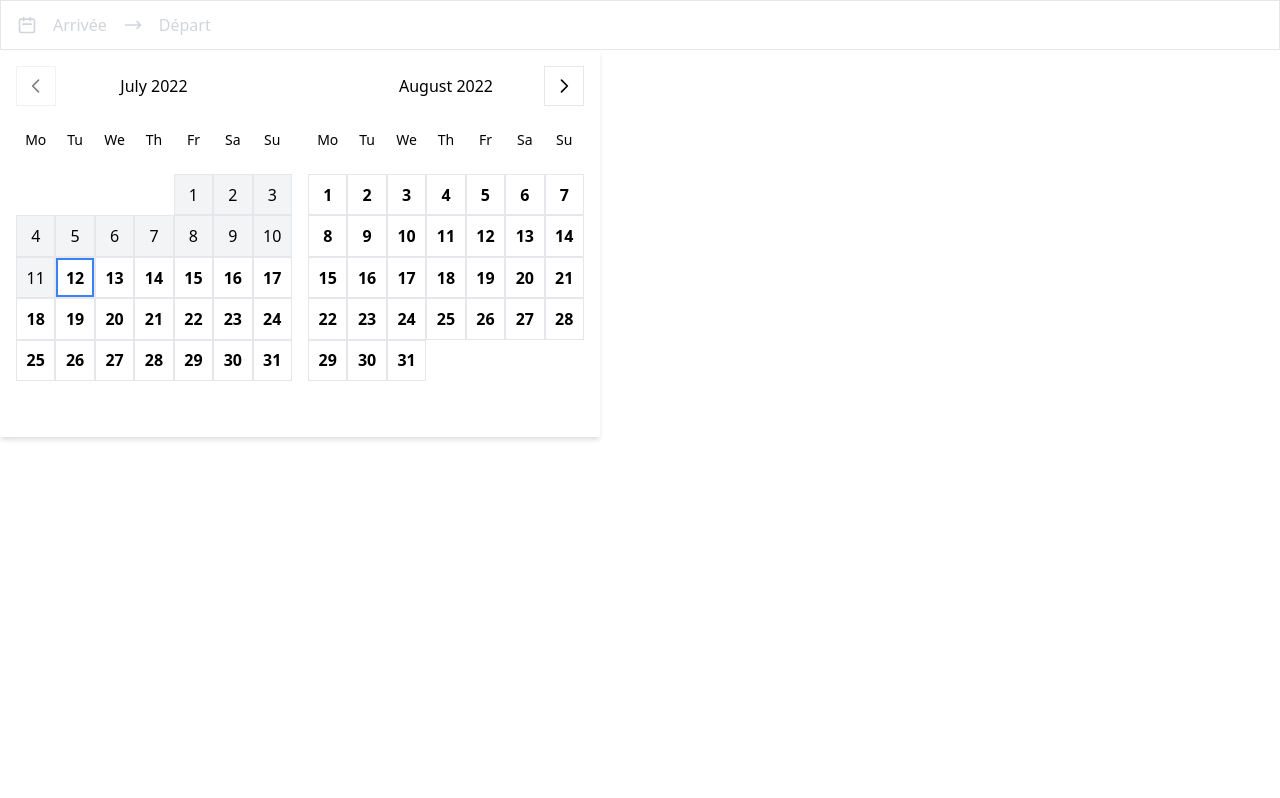
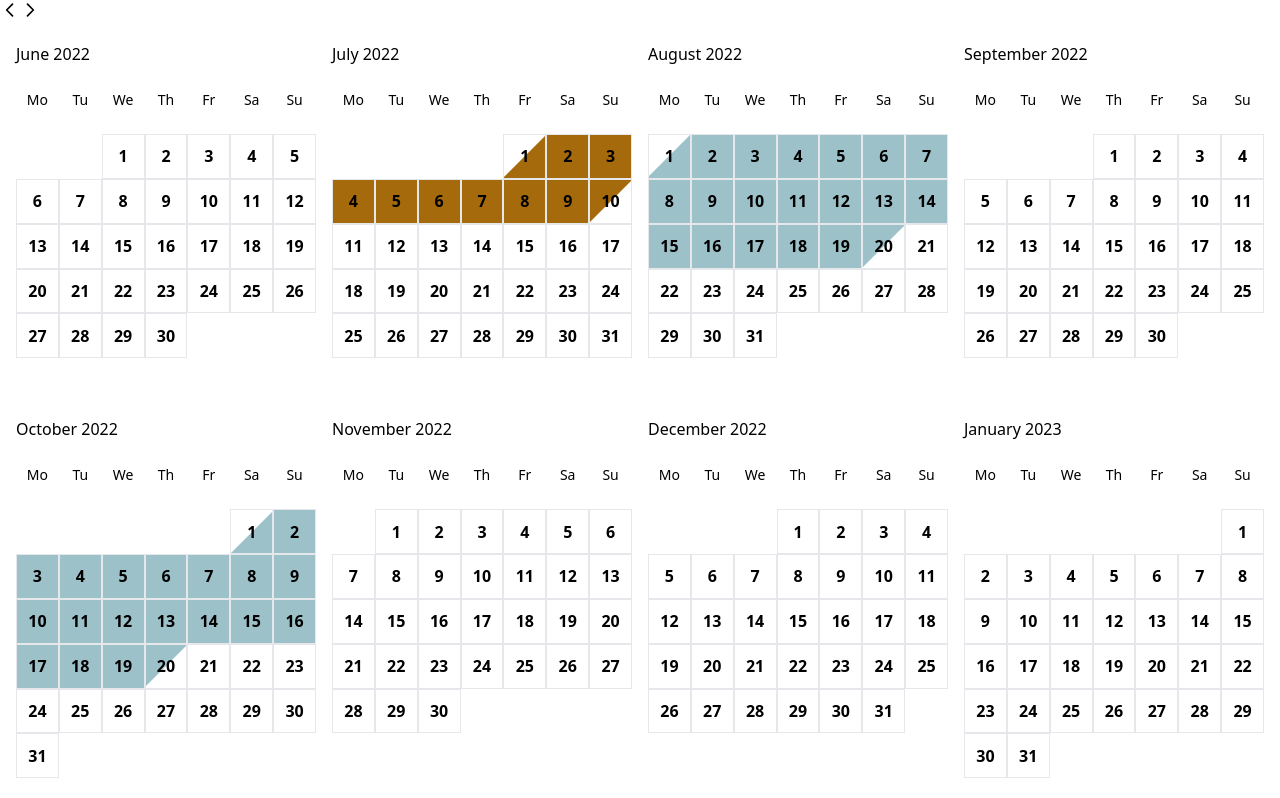
Before and after one commit to joffreyBerrier/vue-datepicker, a Vue app: page / in a window 1280 px wide. Shown: the top 798 px of the page. Built offline with nearby package versions, Linux system fonts and the light colour scheme.

Commit message:
feat(calendar): add year view

```diff
--- a/src/App.vue
+++ b/src/App.vue
@@ -6,7 +6,10 @@
       :booked-dates="bookedDates"
       :period-dates="periodDates"
       :booking-dates="bookingDates"
+      :show-year="true"
+      :show-input-calendar="false"
       @renderNextMonth="renderNextMonth"
+      @select-booking-date="clickOnDate"
     />
   </div>
 </template>
@@ -23,73 +26,34 @@
     },
     data() {
       return {
-        bookedDates: [
-          '2021-07-01',
-          '2021-07-02',
-          '2021-07-03',
-          '2021-07-23',
-          '2021-07-24',
-          '2021-07-25',
-        ] as string[],
+        bookedDates: [] as string[],
         bookingDates: [
           {
-            checkInDate: '2021-07-01',
-            checkOutDate: '2021-07-10',
+            checkInDate: '2022-07-01',
+            checkOutDate: '2022-07-10',
             type: 'admin',
           },
           {
-            checkInDate: '2021-08-10',
-            checkOutDate: '2021-08-20',
+            checkInDate: '2022-08-01',
+            checkOutDate: '2022-08-20',
+            type: 'contract',
+          },
+          {
+            checkInDate: '2022-10-01',
+            checkOutDate: '2022-10-20',
             type: 'contract',
           },
         ] as Booking[],
-        periodDates: [
-          {
-            startAt: '2021-07-01',
-            endAt: '2021-08-31',
-            minimumDuration: 4,
-            periodType: 'nightly',
-          },
-          {
-            startAt: '2021-09-01',
-            endAt: '2021-09-30',
-            minimumDuration: 2,
-            periodType: 'weekly_by_saturday',
-          },
-          {
-            startAt: '2021-10-01',
-            endAt: '2021-10-30',
-            minimumDuration: 4,
-            periodType: 'nightly',
-          },
-          {
-            startAt: '2021-11-01',
-            endAt: '2021-11-29',
-            minimumDuration: 1,
-            periodType: 'weekly_by_sunday',
-          },
-        ] as Period[],
+        periodDates: [] as Period[],
         checkIn: null,
         checkOut: null,
-        nextBookedDates: [
-          '2021-12-01',
-          '2021-12-02',
-          '2021-12-03',
-          '2021-12-04',
-          '2021-12-05',
-          '2021-12-06',
-          '2021-11-14',
-          '2021-11-15',
-          '2021-11-16',
-          '2021-11-17',
-          '2021-11-18',
-          '2021-11-19',
-          '2021-11-20',
-          '2021-11-21',
-        ] as string[],
+        nextBookedDates: [] as string[],
       }
     },
     methods: {
+      clickOnDate(day, currentBooking) {
+        console.log(day, currentBooking)
+      },
       renderNextMonth() {
         if (this.bookedDates.length === 6)
           this.bookedDates.push(...this.nextBookedDates)
@@ -97,3 +61,25 @@
     },
   })
 </script>
+
+<style>
+  .calendar_day--contract .calendar_day.calendar_day--booking {
+    background: #9dc1c9;
+  }
+  .calendar_day--contract .calendar_day--half-day_checkin:before {
+    border-bottom-color: #9dc1c9;
+  }
+  .calendar_day--contract .calendar_day--half-day_checkOut:before {
+    border-top-color: #9dc1c9;
+  }
+
+  .calendar_day--admin .calendar_day.calendar_day--booking {
+    background: #a56a0b;
+  }
+  .calendar_day--admin .calendar_day--half-day_checkin:before {
+    border-bottom-color: #a56a0b;
+  }
+  .calendar_day--admin .calendar_day--half-day_checkOut:before {
+    border-top-color: #a56a0b;
+  }
+</style>
--- a/src/components/Calendar.vue
+++ b/src/components/Calendar.vue
@@ -1,6 +1,7 @@
 <template>
   <div ref="Calendar" class="calendar">
     <calendar-input
+      v-if="showInputCalendar"
       :placeholder="placeholder"
       :check-in="checkIn"
       :check-out="checkOut"
@@ -8,8 +9,22 @@
       @openCalendar="openCalendar"
     />
 
-    <div v-if="showCalendar" class="calendar_wrapper">
+    <div>
+      <button @click="paginate('-')">
+        <base-icon name="chevronLeft" />
+      </button>
+
+      <button @click="paginate('+')">
+        <base-icon name="chevronRight" />
+      </button>
+    </div>
+
+    <div
+      v-if="showCalendar"
+      :class="['calendar_wrapper', { 'calendar_wrapper--year': showYear }]"
+    >
       <calendar-header
+        v-if="!showYear"
         :active-index="activeIndex"
         :months="months"
         @paginate="paginate"
@@ -17,6 +32,8 @@
 
       <div class="calendar_wrapper_content">
         <div v-for="month in slicedMonths" :key="month.monthKey">
+          <template v-if="showYear">{{ month.monthName }}</template>
+
           <calendar-days />
 
           <div class="calendar_wrapper_content-days">
@@ -25,8 +42,13 @@
               :key="day.formatDay"
               :class="[
                 'calendar_day-wrap',
+                // Color date
+                `calendar_day--${getBookingType(day)}`,
                 { 'calendar_day-wrap--no-border': !day.belongsToThisMonth },
-                { 'calendar_day-wrap--disabled': inDisabledDay(day) },
+                {
+                  'calendar_day-wrap--disabled':
+                    inDisabledDay(day) && !isInBookingDates(day),
+                },
               ]"
               @mouseenter="dayMouseOver(day)"
               @mouseleave="dayMouseLeave"
@@ -56,9 +78,18 @@
                     'calendar_day--checkIn-checkOut':
                       checkIn === day.date || checkOut === day.date,
                   },
+                  // Booking date
+                  {
+                    'calendar_day--booking':
+                      isInBookingDates(day) &&
+                      !isInCheckinHalfDayAndCheckin(day) &&
+                      !isInCheckinHalfDayAndNotCheckin(day) &&
+                      !isInCheckoutHalfDay(day),
+                  },
                   // Disabled date
                   {
-                    'calendar_day--disabled': inDisabledDay(day),
+                    'calendar_day--disabled':
+                      inDisabledDay(day) && !isInBookingDates(day),
                   },
                   // Hovering date
                   {
@@ -75,22 +106,16 @@
                   // Half day checkIn + checkIn
                   {
                     'calendar_day--half-day_checkin':
-                      checkIncheckOutHalfDay[day.formatDay] &&
-                      checkIncheckOutHalfDay[day.formatDay].checkIn &&
-                      checkIn,
+                      isInCheckinHalfDayAndCheckin(day),
                   },
                   // Half day checkIn + !checkIn
                   {
                     'calendar_day--half-day_checkin event-none':
-                      checkIncheckOutHalfDay[day.formatDay] &&
-                      checkIncheckOutHalfDay[day.formatDay].checkIn &&
-                      !checkIn,
+                      isInCheckinHalfDayAndNotCheckin(day),
                   },
                   // Half day checkOut
                   {
-                    'calendar_day--half-day_checkOut':
-                      checkIncheckOutHalfDay[day.formatDay] &&
-                      checkIncheckOutHalfDay[day.formatDay].checkOut,
+                    'calendar_day--half-day_checkOut': isInCheckoutHalfDay(day),
                   },
                   // Inactive saturday period
                   {
@@ -126,6 +151,8 @@
 
   import { format } from 'fecha'
 
+  import BaseIcon from './BaseIcon.vue'
+
   import CalendarDays from './CalendarDays.vue'
   import CalendarHeader from './CalendarHeader.vue'
   import CalendarInput from './CalendarInput.vue'
@@ -134,6 +161,7 @@
     addDays,
     getDatesBetweenTwoDates,
     getDayDiff,
+    getMonthDiff,
     isDateAfter,
     isDateBefore,
     validateDateBetweenTwoDates,
@@ -159,6 +187,7 @@
   export default defineComponent({
     name: 'Calendar',
     components: {
+      BaseIcon,
       CalendarDays,
       CalendarHeader,
       CalendarInput,
@@ -180,9 +209,13 @@
         type: [Date, null],
         default: null,
       },
-      countOfMonth: {
-        type: Number,
-        default: 24,
+      startDate: {
+        type: Date,
+        default: new Date(new Date().getFullYear() - 2, 0, 1),
+      },
+      endDate: {
+        type: Date,
+        default: new Date(new Date().getFullYear() + 2, 0, 1),
       },
       formatDate: {
         type: String,
@@ -199,25 +232,38 @@
           checkOut: 'Départ',
         }),
       },
+      showYear: {
+        type: Boolean,
+        default: false,
+      },
+      showInputCalendar: {
+        type: Boolean,
+        default: true,
+      },
     },
     emits: [
       'update:checkIn',
       'update:checkOut',
+      'select-booking-date',
       'renderPreviousMonth',
       'renderNextMonth',
     ],
     setup(props) {
       const formattingFormat = ref('YYYY-MM-DD')
+      const year = new Date().getFullYear()
+      const today = props.showYear ? ref(new Date(year, 0, 1)) : ref(new Date())
+      const months = ref([])
 
-      const today = ref(new Date())
-      const months = ref([])
+      const countOfMonth = getMonthDiff(props.startDate, props.endDate)
+      const activeIndex = ref(getMonthDiff(props.startDate, new Date()) - 1)
+
       // Current month of the current day
-      months.value.push(useCreateMonth(today.value))
+      months.value.push(useCreateMonth(props.startDate))
 
       // Next 12 month after the current day
       const multipleMonths = useCreateMultipleMonths(
-        today.value,
-        props.countOfMonth
+        props.startDate,
+        countOfMonth
       )
       months.value.push(...multipleMonths)
 
@@ -245,6 +291,7 @@
       })
 
       return {
+        activeIndex,
         formattingFormat,
         months,
         nightlyPeriods,
@@ -255,13 +302,13 @@
     },
     data() {
       return {
-        activeIndex: 0 as number,
         checkIncheckOutHalfDay: {} as CheckInCheckOutHalfDay,
         currentPeriod: null as CurrentPeriod | null,
-        hoveringPeriod: null as CurrentPeriod | null,
         disabledDates: [] as string[],
+        flatBookingDates: [] as string[],
         hoveringDates: [] as string[],
         hoveringDay: new Date() as Date,
+        hoveringPeriod: null as CurrentPeriod | null,
         nextDisableBookingDate: null as Date | null,
         newBookingDates: [] as Booking[],
         showCalendar: true as boolean,
@@ -288,7 +335,9 @@
         return format(this.today, this.formattingFormat)
       },
       slicedMonths(): Month[] {
-        return this.months.slice(this.activeIndex, 2 + this.activeIndex)
+        const count = this.showYear ? 12 : 1
+
+        return this.months.slice(this.activeIndex, count + this.activeIndex)
       },
     },
     beforeMount() {
@@ -304,12 +353,14 @@
       isDateAfter,
       isDateBefore,
       paginate(operator: string) {
+        const count = this.showYear ? 12 : 1
+
         if (operator === '-') {
-          this.activeIndex--
+          this.activeIndex -= count
           this.$emit('renderPreviousMonth')
         }
         if (operator === '+') {
-          this.activeIndex++
+          this.activeIndex += count
           this.$emit('renderNextMonth')
           this.createHalfDayDates()
         }
@@ -414,9 +465,11 @@
         )
 
         // Set DisabledDates to []
+        this.flatBookingDates = []
         this.disabledDates = []
 
         // Field DisabledDates whith BookingDates
+        const bookingTypeAndDates = {}
         this.bookingDates.forEach((booking: Booking) => {
           checkIncheckOutHalfDay[booking.checkInDate] = {
             checkIn: true,
@@ -425,16 +478,30 @@
             checkOut: true,
           }
 
-          this.disabledDates.push(
-            ...getDatesBetweenTwoDates(
-              new Date(booking.checkInDate),
-              new Date(booking.checkOutDate),
-              this.formattingFormat
-            )
+          const flatBookingDate = getDatesBetweenTwoDates(
+            new Date(booking.checkInDate),
+            new Date(booking.checkOutDate),
+            this.formattingFormat
           )
+
+          if (bookingTypeAndDates[booking.type]) {
+            bookingTypeAndDates[booking.type].push(...flatBookingDate)
+          } else {
+            bookingTypeAndDates[booking.type] = flatBookingDate
+          }
+        })
+
+        const objectArray = Object.entries(bookingTypeAndDates)
+
+        objectArray.forEach(([key, value]) => {
+          this.flatBookingDates.push({
+            key,
+            value,
+          })
         })
 
         // Field DisabledDates whith BookedDates
+        this.disabledDates = this.flatBookingDates.map((b) => b.value).flat()
         this.disabledDates.push(...bookedDates)
         this.disabledDates = this.sortDates(this.disabledDates)
 
@@ -515,7 +582,9 @@
       },
       // Trigger each time the click on day is triggered
       dayClicked(day: Day) {
-        if (this.checkIn === day.date) {
+        if (this.isInBookingDates(day)) {
+          this.$emit('select-booking-date', day, this.getBooking(day))
+        } else if (this.checkIn === day.date) {
           // CheckIn when already CheckIn
           this.$emit('update:checkIn', null)
           this.$emit('update:checkOut', null)
@@ -589,6 +658,41 @@
 
         return null
       },
+      isInBookingDates(day: Day) {
+        return (
+          this.flatBookingDates.some((x) => x.value.includes(day.formatDay)) &&
+          day.belongsToThisMonth &&
+          !this.isInCheckoutHalfDay(day)
+        )
+      },
+      isInCheckinHalfDayAndCheckin(day: Day) {
+        return (
+          this.checkIncheckOutHalfDay[day.formatDay]?.checkIn && this.checkIn
+        )
+      },
+      isInCheckinHalfDayAndNotCheckin(day: Day) {
+        return (
+          this.checkIncheckOutHalfDay[day.formatDay]?.checkIn && !this.checkIn
+        )
+      },
+      isInCheckoutHalfDay(day: Day) {
+        return this.checkIncheckOutHalfDay[day.formatDay]?.checkOut
+      },
+      getBooking(day: Day) {
+        if (
+          this.flatBookingDates.some((x) => x.value.includes(day.formatDay)) &&
+          day.belongsToThisMonth
+        ) {
+          return this.flatBookingDates.find((b) =>
+            b.value.includes(day.formatDay)
+          )
+        }
+
+        return ''
+      },
+      getBookingType(day: Day) {
+        return this.getBooking(day).key
+      },
     },
   })
 </script>
@@ -611,7 +715,7 @@
     @apply grid grid-cols-7;
   }
   .calendar_day-wrap {
-    @apply relative h-0 pb-[100%] border border-gray-200;
+    @apply relative h-0 pb-[100%] border-[.5px] border-gray-200;
   }
   .calendar_day-wrap--no-border {
     @apply border-0 pointer-events-none;
@@ -665,4 +769,11 @@
   .event-none {
     @apply pointer-events-none;
   }
+  /* Year calendar */
+  .calendar_wrapper--year {
+    @apply w-full;
+  }
+  .calendar_wrapper--year .calendar_wrapper_content {
+    @apply grid grid-cols-4 gap-4;
+  }
 </style>
--- a/src/components/helpers.ts
+++ b/src/components/helpers.ts
@@ -60,12 +60,22 @@ const getDatesBetweenTwoDates = (
   return arr
 }
 
+const getMonthDiff = (d1: Date, d2: Date): number => {
+  let months
+  months = (d2.getFullYear() - d1.getFullYear()) * 12
+  months -= d1.getMonth()
+  months += d2.getMonth()
+
+  return months <= 0 ? 0 : months
+}
+
 export {
   addDays,
   getDatesBetweenTwoDates,
   getDayDiff,
   isDateAfter,
   isDateBefore,
+  getMonthDiff,
   resetTimeDate,
   validateDateBetweenTwoDates,
 }
```
Also changed, not shown: .eslintrc.js.
